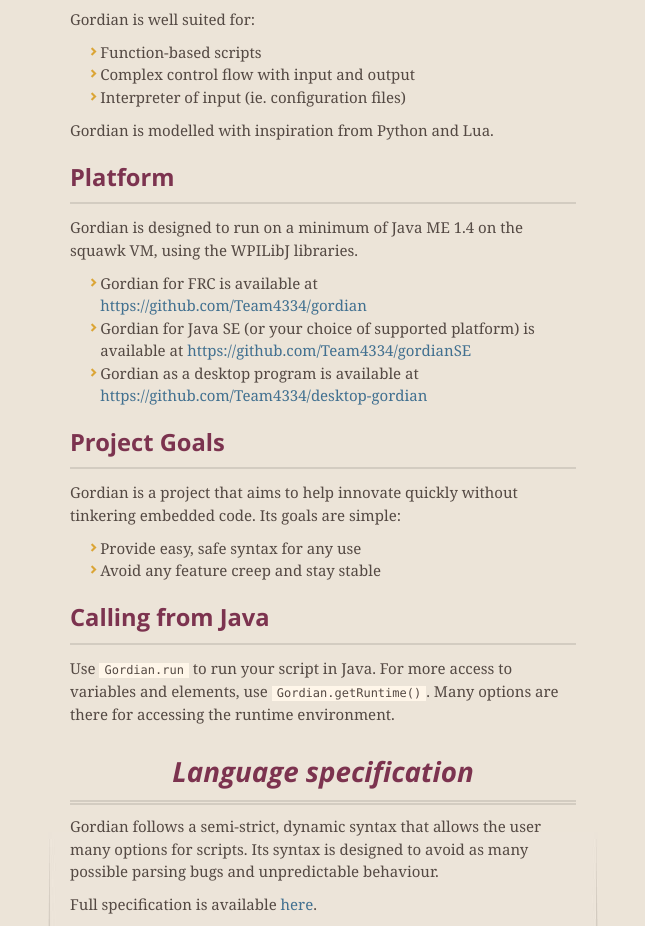
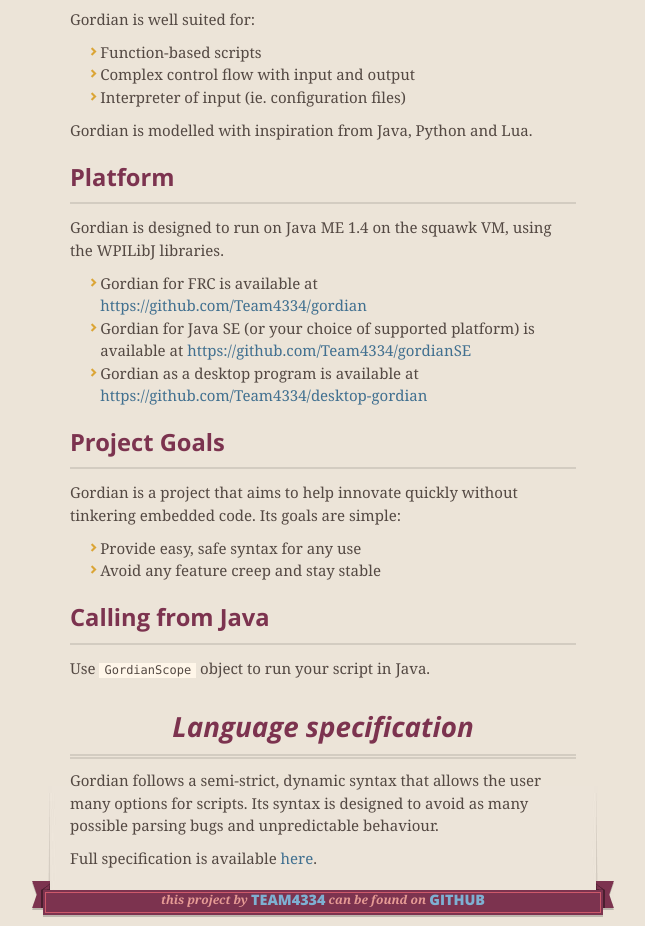
Before and after one commit to ATAARobotics/gordian, a plain HTML site: page index.html in a window 1280 px wide. Shown: the part 558-1484 px from the top of the page, without its empty margins (317-962 px from the left). Drawn offline with nearby package versions, Linux system fonts and the light colour scheme.

```diff
--- a/index.html
+++ b/index.html
@@ -66,12 +66,12 @@
 <li>Function-based scripts</li>
 <li>Complex control flow with input and output</li>
 <li>Interpreter of input (ie. configuration files)</li>
-</ul><p>Gordian is modelled with inspiration from Python and Lua.</p>
+</ul><p>Gordian is modelled with inspiration from Java, Python and Lua.</p>
 
 <h2>
 <a name="platform" class="anchor" href="#platform"><span class="octicon octicon-link"></span></a>Platform</h2>
 
-<p>Gordian is designed to run on a minimum of Java ME 1.4 on the squawk VM, using the WPILibJ libraries.</p>
+<p>Gordian is designed to run on Java ME 1.4 on the squawk VM, using the WPILibJ libraries.</p>
 
 <ul>
 <li>Gordian for FRC is available at <a href="https://github.com/Team4334/gordian">https://github.com/Team4334/gordian</a>
@@ -91,7 +91,7 @@
 </ul><h2>
 <a name="calling-from-java" class="anchor" href="#calling-from-java"><span class="octicon octicon-link"></span></a>Calling from Java</h2>
 
-<p>Use <code>Gordian.run</code> to run your script in Java. For more access to variables and elements, use <code>Gordian.getRuntime()</code>. Many options are there for accessing the runtime environment. </p>
+<p>Use <code>GordianScope</code> object to run your script in Java.</p>
 
 <h1>
 <a name="language-specification" class="anchor" href="#language-specification"><span class="octicon octicon-link"></span></a>Language specification</h1>
```
Also changed, not shown: params.json (+1 -1 lines).
